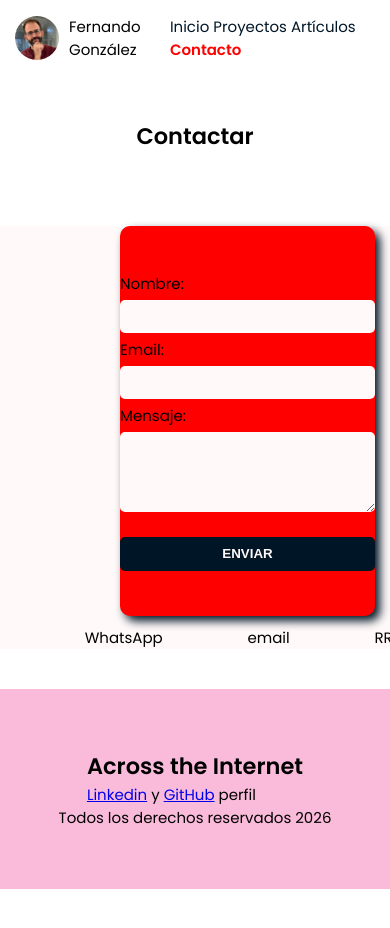
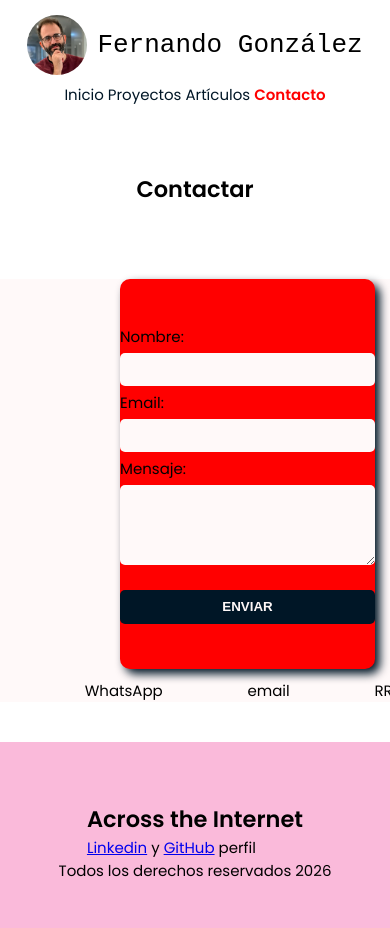
Before and after one commit to Cortodem/Personal-Portfolio, a plain HTML site: page contact.html in a window 390 px wide. Shown: the top 928 px of the page. Before the commit the page ends 889 px from the top, so only its background shows below. Drawn offline with Linux system fonts and the light colour scheme.

Commit message:
Remove unused mobile menu code and adjust styles for header navigation

```diff
--- a/style.css
+++ b/style.css
@@ -44,6 +44,7 @@ main {
     gap: 10px;
     align-items: center;
     justify-content: space-between;
+    font-family: monospace;
 
     img {
         border-radius: 50%;
@@ -244,11 +245,29 @@ footer {
         /* Tamaño de fuente más pequeño */
     }
 
+
+    .navegador {
+        flex-direction: column;
+
+        .foto-nombre {
+            display: flex;
+            gap: 10px;
+            align-items: center;
+            justify-content: space-between;
+            font-size: xx-large;
+
+            img {
+                border-radius: 50%;
+                height: 60px;
+            }
+        }
+    }
+
     .menu {
         /* visibility: hidden;
         display: flex;
         flex-direction: column; */
-
+        padding: 0.5rem;
     }
 
     .life {
@@ -301,100 +320,3 @@ footer {
         margin: auto;
     }
 }
-
-/* .menu-mobile {
-    align-items: center;
-    background-color: transparent;
-    clip-path: polygon(81.05% 9.1%, 92% 9.1%, 92% 10.1%, 81.05% 10.1%);
-    color: #fff9f9;
-    display: flex;
-    flex-direction: column;
-    font-family: sans-serif;
-    font-size: 28px;
-    height: 60%;
-    position: absolute;
-    top: 0;
-    transition: clip-path 400ms cubic-bezier(0.4, 0, 0.2, 1),
-        background-color 400ms cubic-bezier(0.4, 0, 0.2, 1);
-    width: 100%;
-}
-
-.active .menu-mobile {
-    background-color: #e07a8d;
-    clip-path: polygon(101% -1%, 101% 101%, -1% 101%, -1% -1%);
-}
-
-.options {
-    align-items: center;
-    display: flex;
-    flex-direction: column;
-    margin-top: 60px;
-    transform: scale(0.8);
-    transition: transform 400ms cubic-bezier(0.4, 0, 0.2, 1);
-}
-
-.option {
-    cursor: pointer;
-    margin: 8px 0;
-}
-
-.option.selected {
-    color: #a02f56;
-}
-
-.active .options {
-    transform: scale(1);
-}
-
-.x {
-    pointer-events: none;
-    position: absolute;
-    top: 0;
-}
-
-.top-bars {
-    stroke: #001626;
-    transition: stroke 400ms cubic-bezier(0.4, 0, 0.2, 1);
-}
-
-.active .top-bars {
-    stroke: #fff9f9;
-}
-
-.bar {
-    transition: transform 400ms cubic-bezier(0.4, 0, 0.2, 1);
-}
-
-.bar1 {
-    transform-origin: 190px 20.5px;
-}
-
-.bar2 {
-    transform-origin: 190px 28.5px;
-}
-
-.bar3 {
-    transform-origin: 190px 28.5px;
-}
-
-.active .bar1 {
-    transform: translateY(8.6px) rotate(45deg);
-}
-
-.active .bar2 {
-    transform: rotate(-45deg);
-}
-
-.active .bar3 {
-    transform: translateX(-6px) translateY(-6px) rotate(-45deg);
-}
-
-.menu-click-area {
-    cursor: pointer;
-    height: 40px;
-    opacity: 0.3;
-    position: absolute;
-    right: 10px;
-    top: 10px;
-    width: 40px;
-} */
```
Also changed, not shown: contact.html (+0 -19 lines).
